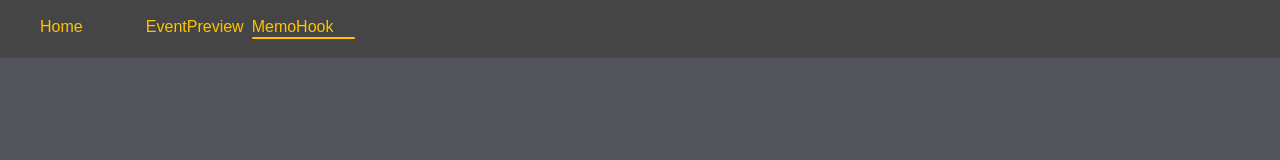
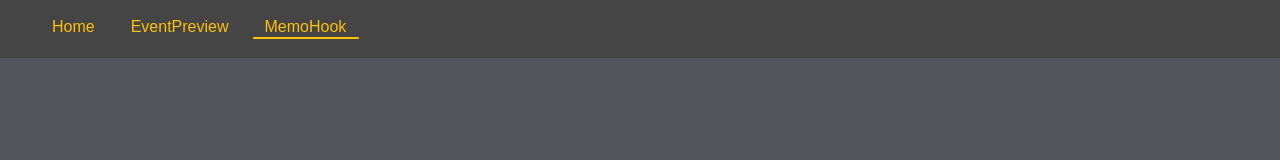
Before and after one commit to Yahevin/react_project_foundation, a React app: page /memo in a window 1280 px wide. Shown: the top 160 px of the page. Built offline with nearby package versions, Linux system fonts and the light colour scheme.

Commit message:
fix header links

```diff
--- a/src/components/list/ListWithUnderline.tsx
+++ b/src/components/list/ListWithUnderline.tsx
@@ -2,18 +2,26 @@ import React, {useEffect} from "react";
 import styled from "styled-components";
 import COLORS from "@/constants/colors";
 
-const GAP = 8;
+const GAP = 12;
 
-const List = styled.div<{columns:number}>`
+interface IColumnProps {
+    columns:number;
+}
+interface IListWithUnderline {
+    children: Array<React.ReactNode>,
+    initial?: number,
+}
+
+const List = styled.div<IColumnProps>`
   width: auto;
   display: grid;
   grid-gap: 0 ${GAP}px;
   padding: 0 0 4px 0;
   position: relative;
-  grid-template-columns: ${props=>`repeat(${props.columns}, minmax(auto,1fr))`};
+  grid-template-columns: ${props=>`repeat(${props.columns}, auto)`};
 `;
 
-const Underline = styled.div<{columns:number}>`
+const Underline = styled.div<IColumnProps>`
   position: absolute;
   bottom: 0;
   left: 0;
@@ -21,14 +29,9 @@ const Underline = styled.div<{columns:number}>`
   border-radius: 1px;
   background: ${COLORS.orange};
   transition: all 0.4s ease;
-  width: ${props=> 1 / props.columns * 100 + '%'};
+  width: 0;
 `;
 
-
-interface IListWithUnderline {
-    children: Array<React.ReactNode>,
-    initial?: number,
-}
 
 function ListWithUnderline(props: IListWithUnderline) {
     const children = React.Children.toArray(props.children);
@@ -40,6 +43,7 @@ function ListWithUnderline(props: IListWithUnderline) {
         const currentOffset = target.getBoundingClientRect().left;
         const parentOffset = $list.current.getBoundingClientRect().left;
 
+        $underline.current.style.setProperty('width', target.offsetWidth + 'px');
         $underline.current.style.setProperty('left',currentOffset - parentOffset + 'px');
     };
     const blurHandler = () => {
--- a/src/pages/IndexPage.tsx
+++ b/src/pages/IndexPage.tsx
@@ -11,6 +11,7 @@ import PageSize from "@styled/PageSize";
 import Center from "@styled/flex/Center";
 import VerticalCentered from "@styled/flex/VericalCentered";
 import PAGE_ROUTES from "@/constants/pageRoutes";
+import RouteLink from "@styled/RouteLink";
 
 function getRouteIndex(route:string):number {
     return PAGE_ROUTES.findIndex((item)=>{
@@ -42,9 +43,9 @@ function IndexPage() {
                         <ListWithUnderline initial={routeIndex}>
                             {PAGE_ROUTES.map((item)=>{
                                 return (
-                                    <Link to={item.path} key={item.id}>
+                                    <RouteLink to={item.path} key={item.id}>
                                         {item.name}
-                                    </Link>
+                                    </RouteLink>
                                 )
                             })}
                         </ListWithUnderline>
--- /dev/null
+++ b/src/styled-components/RouteLink.js
@@ -0,0 +1,9 @@
+import styled from "styled-components";
+import {Link} from "react-router-dom";
+
+const RouteLink = styled(Link)`
+  text-align: center;
+  padding: 0 12px;
+`;
+
+export default RouteLink;
```
